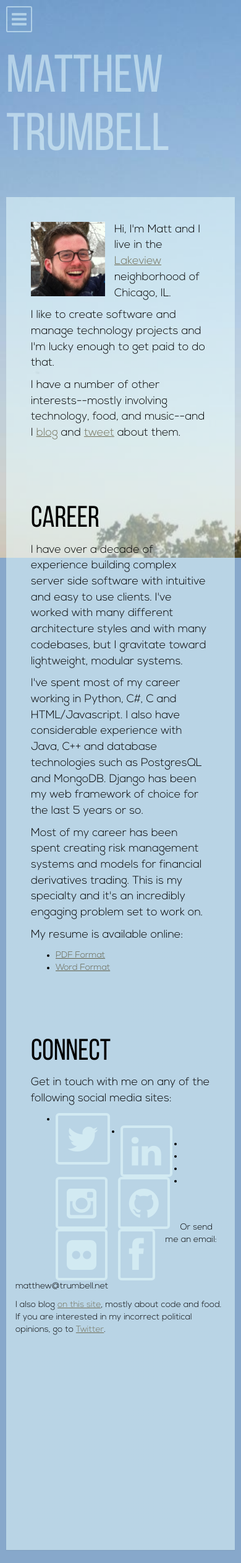
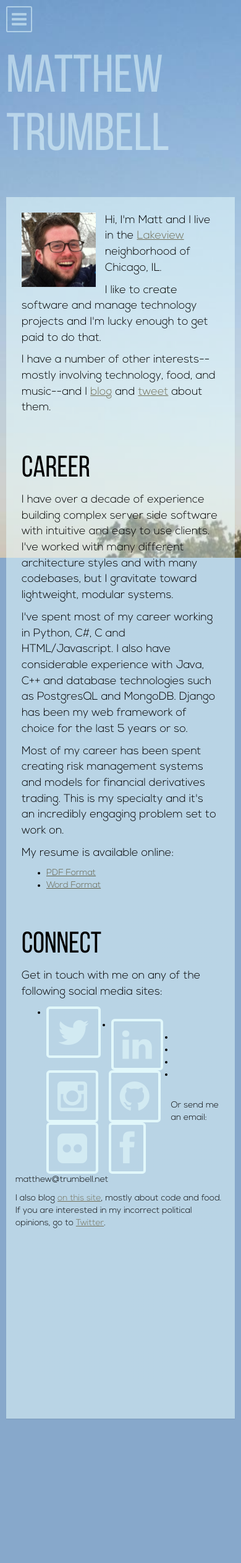
Before and after one commit to mrtrumbe/mrtrumbe.github.io, a Jekyll site: the page built from index.html, in a window 390 px wide. Shown: the whole page at 62% size. Built offline with Jekyll 4.4.1, drawn with Linux system fonts in a browser that asks for light colours; Markdown is read by kramdown in place of the engine named in the settings; after the commit the page ends 2310 px from its top, so only the background shows below that.

Commit message:
Responsiveness.

```diff
--- a/css/new_main.css
+++ b/css/new_main.css
@@ -125,40 +125,6 @@ body {
   background-color: rgba(50, 75, 75, 0.5) !important;
 }
 
-@media (max-width:767px) {
-  #fixedbg {
-    background-image: url(/img/background_790x680.jpg);
-  }
-
-  #wrapper {
-    padding-left: 0;
-    margin: 0 20px 0 0;
-  }
-
-  #sidebar-wrapper {
-    left: 0;
-  }
-
-  #wrapper.active {
-    position: relative;
-    left: 150px;
-  }
-
-  #wrapper.active #sidebar-wrapper {
-    left: 150px;
-    width: 150px;
-    transition: all 0.4s ease 0.1s;
-  }
-
-  #sidebar-toggle-wrapper {
-    display: block;
-    padding-bottom: 20px;
-  }
-
-  .sidebar-nav {
-    padding: 55px 10px 0 10px;
-  }
-}
 
 .mrt-title {
   text-align: left;
@@ -241,15 +207,56 @@ a:visited {
 
 .connect-link i {
   color: rgba(235, 255, 255, 0.5);
-  border-color: rgba(235, 255, 255, 0.5);
+  border-color: rgba(235, 255, 255, 0.8);
 }
 
 .connect-link a:hover i {
   color: rgba(235, 255, 255, 0.9);
-  border-color: rgba(235, 255, 255, 0.9);
+  border-color: rgba(235, 255, 255, 1);
 }
 
 .connect-link a:focus i {
   color: rgba(235, 255, 255, 0.9);
-  border-color: rgba(235, 255, 255, 0.9);
+  border-color: rgba(235, 255, 255, 1);
 }
+
+
+
+@media (max-width:767px) {
+  #fixedbg {
+    background-image: url(/img/background_790x680.jpg);
+  }
+
+  #wrapper {
+    padding-left: 0;
+    margin: 0 20px 0 0;
+  }
+
+  #sidebar-wrapper {
+    left: 0;
+  }
+
+  #wrapper.active {
+    position: relative;
+    left: 150px;
+  }
+
+  #wrapper.active #sidebar-wrapper {
+    left: 150px;
+    width: 150px;
+    transition: all 0.4s ease 0.1s;
+  }
+
+  #sidebar-toggle-wrapper {
+    display: block;
+    padding-bottom: 20px;
+  }
+
+  .sidebar-nav {
+    padding: 55px 10px 0 10px;
+  }
+
+  .mrt-section {
+    padding: 10px 10px 20px 10px;
+  }
+}
```
